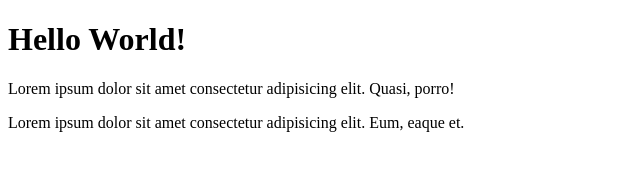
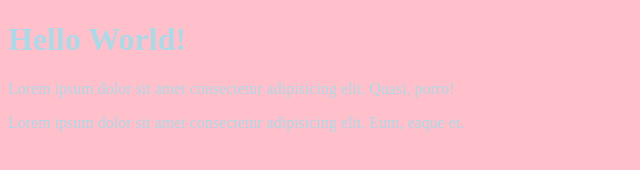
Before and after one commit to bayucucanh/coba_ITW, a plain HTML site: page index.html in a window 1280 px wide. Shown: the whole page, without its empty margins (0-640 px from the left). Drawn offline with Linux system fonts and the light colour scheme.

Commit message:
nambahin css pada html

```diff
--- a/index.html
+++ b/index.html
@@ -5,6 +5,8 @@
     <meta name="viewport" content="width=device-width, initial-scale=1.0">
     <meta http-equiv="X-UA-Compatible" content="ie=edge">
     <title>Latihan GIT</title>
+
+    <link rel="stylesheet" href="style.css">
 </head>
 <body>
 
--- /dev/null
+++ b/style.css
@@ -0,0 +1,4 @@
+body {
+    background-color: pink;
+    color: lightblue;
+}
```
